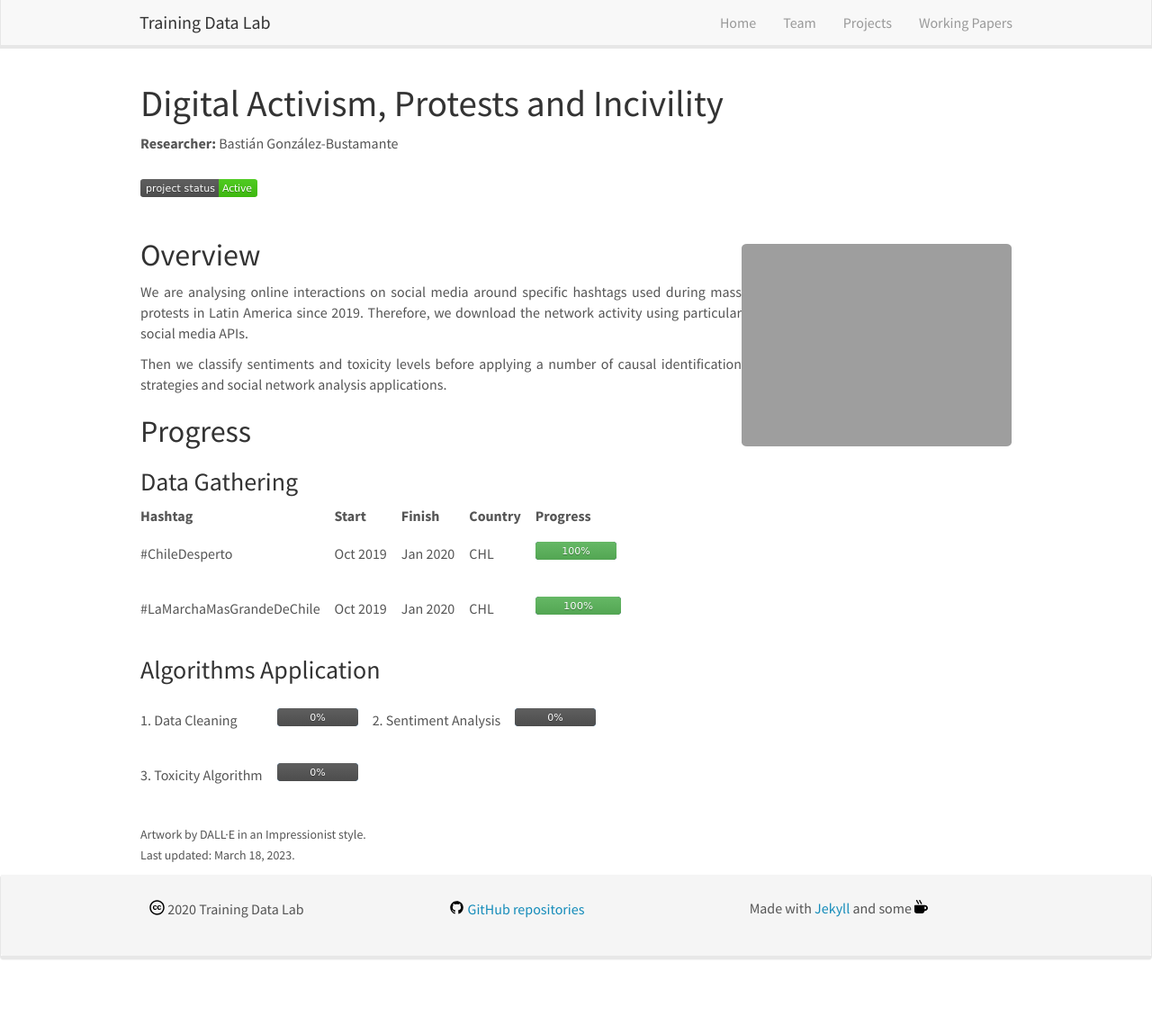
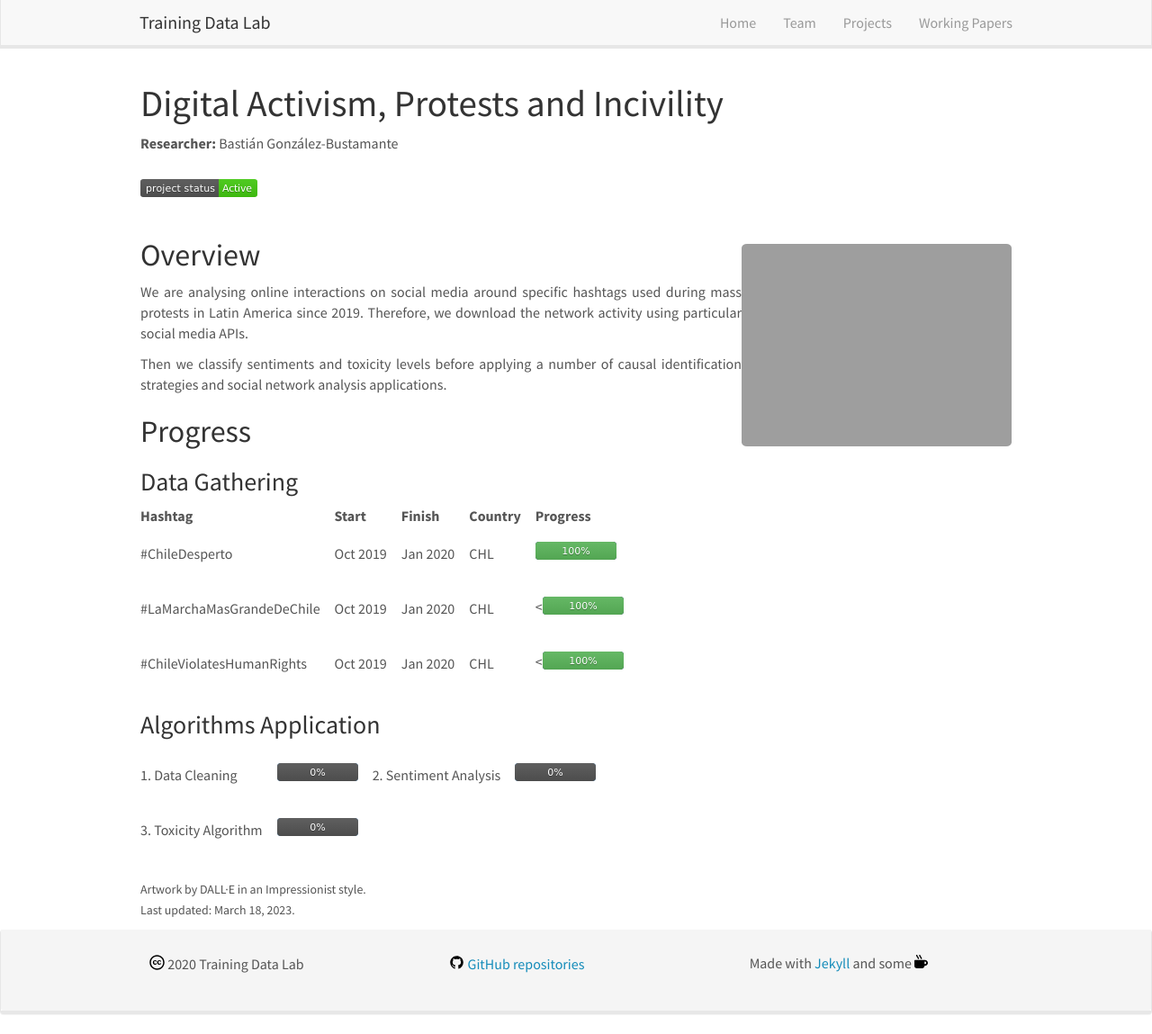
Before and after one commit to training-datalab/old-training-datalab.com, a Jekyll site: the page built from _pages/digital-activism-protests-and-incivility.md, in a window 1280 px wide and 1149 px high. Shown: the whole window at 90% size. Built offline with Jekyll 4.4.1, drawn with Linux system fonts in a browser that asks for light colours; nearby versions of some CDN libraries.

Commit message:
Update digital-activism-protests-and-incivility.md

```diff
--- a/_pages/digital-activism-protests-and-incivility.md
+++ b/_pages/digital-activism-protests-and-incivility.md
@@ -27,7 +27,8 @@
 | Hashtag | &nbsp;&nbsp;&nbsp;&nbsp;&nbsp; | Start | &nbsp;&nbsp;&nbsp;&nbsp;&nbsp; | Finish | &nbsp;&nbsp;&nbsp;&nbsp;&nbsp; | Country | &nbsp;&nbsp;&nbsp;&nbsp;&nbsp; | Progress |
 |---|---|---|---|---|---|---|---|---|
 | #ChileDesperto | &nbsp;&nbsp;&nbsp;&nbsp;&nbsp; | Oct 2019 | &nbsp;&nbsp;&nbsp;&nbsp;&nbsp; | Jan 2020 | &nbsp;&nbsp;&nbsp;&nbsp;&nbsp; | CHL | &nbsp;&nbsp;&nbsp;&nbsp;&nbsp; | ![100%]({{ site.url }}{{ site.baseurl }}/badges/progress_bar/100.svg) |
-| #LaMarchaMasGrandeDeChile | &nbsp;&nbsp;&nbsp;&nbsp;&nbsp; | Oct 2019 | &nbsp;&nbsp;&nbsp;&nbsp;&nbsp; | Jan 2020 | &nbsp;&nbsp;&nbsp;&nbsp;&nbsp; | CHL | &nbsp;&nbsp;&nbsp;&nbsp;&nbsp; | <img src="{{ site.url }}{{ site.baseurl }}/badges/progress_bar/100.svg" alt="Progress Bar" height="20" width="95" /> |
+| #LaMarchaMasGrandeDeChile | &nbsp;&nbsp;&nbsp;&nbsp;&nbsp; | Oct 2019 | &nbsp;&nbsp;&nbsp;&nbsp;&nbsp; | Jan 2020 | &nbsp;&nbsp;&nbsp;&nbsp;&nbsp; | CHL | &nbsp;&nbsp;&nbsp;&nbsp;&nbsp; | <![100%]({{ site.url }}{{ site.baseurl }}/badges/progress_bar/100.svg) |
+| #ChileViolatesHumanRights | &nbsp;&nbsp;&nbsp;&nbsp;&nbsp; | Oct 2019 | &nbsp;&nbsp;&nbsp;&nbsp;&nbsp; | Jan 2020 | &nbsp;&nbsp;&nbsp;&nbsp;&nbsp; | CHL | &nbsp;&nbsp;&nbsp;&nbsp;&nbsp; | <![100%]({{ site.url }}{{ site.baseurl }}/badges/progress_bar/100.svg) |
 
 ### Algorithms Application
 
```
